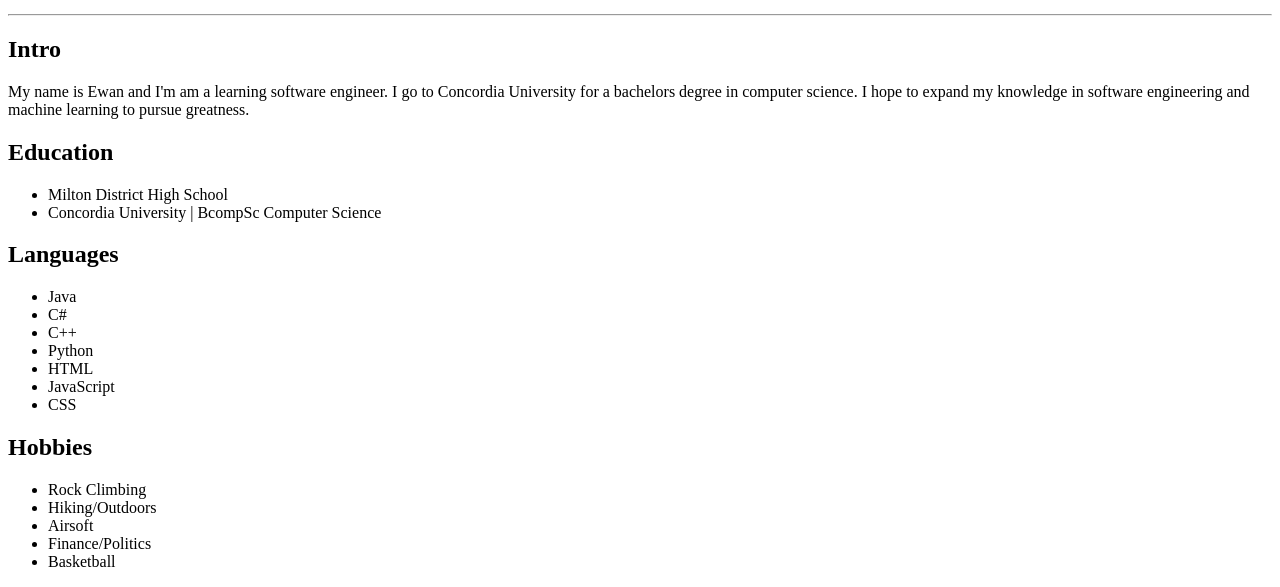
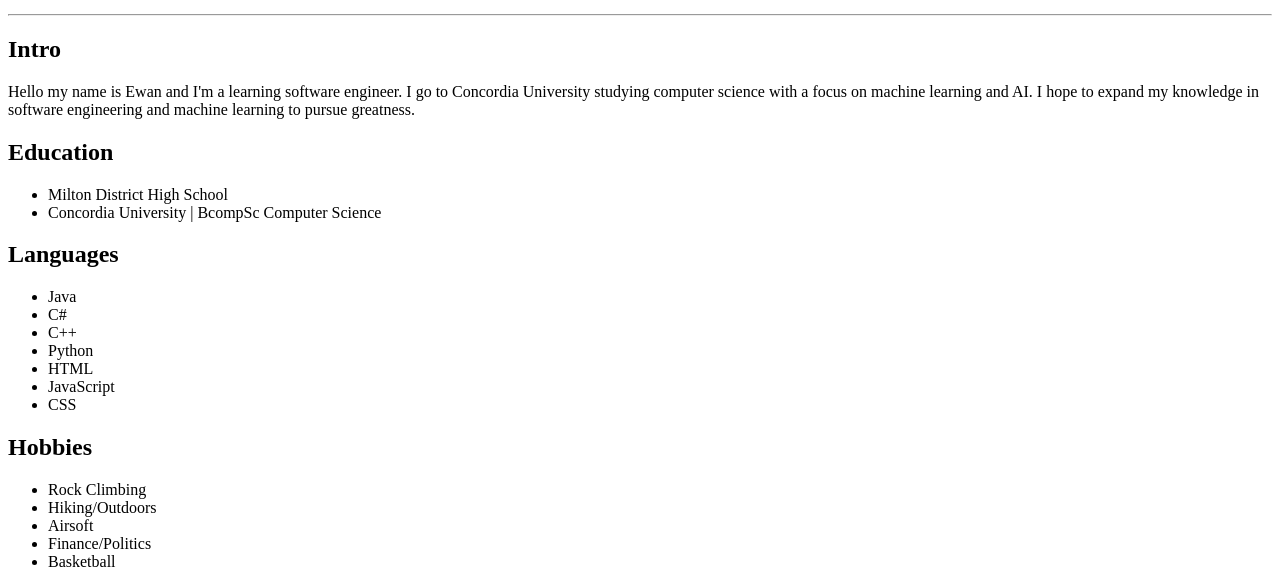
Before and after one commit to EwanBelshaw/testWebsite, a plain HTML site: page index.html in a window 1280 px wide. Shown: the part 319-906 px from the top of the page. Drawn offline with Linux system fonts and the light colour scheme.

Commit message:
Update index.html

```diff
--- a/index.html
+++ b/index.html
@@ -12,7 +12,7 @@
     <a href="https://github.com/EwanBelshaw"> Github</p></a>
     <hr>
     <h2>Intro</h2>
-    <p>My name is Ewan and I'm am a learning software engineer. I go to Concordia University for a bachelors degree in computer science. I hope to expand my knowledge in software engineering and machine learning to pursue greatness.</p>
+    <p>Hello my name is Ewan and I'm a learning software engineer. I go to Concordia University studying computer science with a focus on machine learning and AI. I hope to expand my knowledge in software engineering and machine learning to pursue greatness.</p>
 
     <h2>Education</h2>
     <ul>
```
